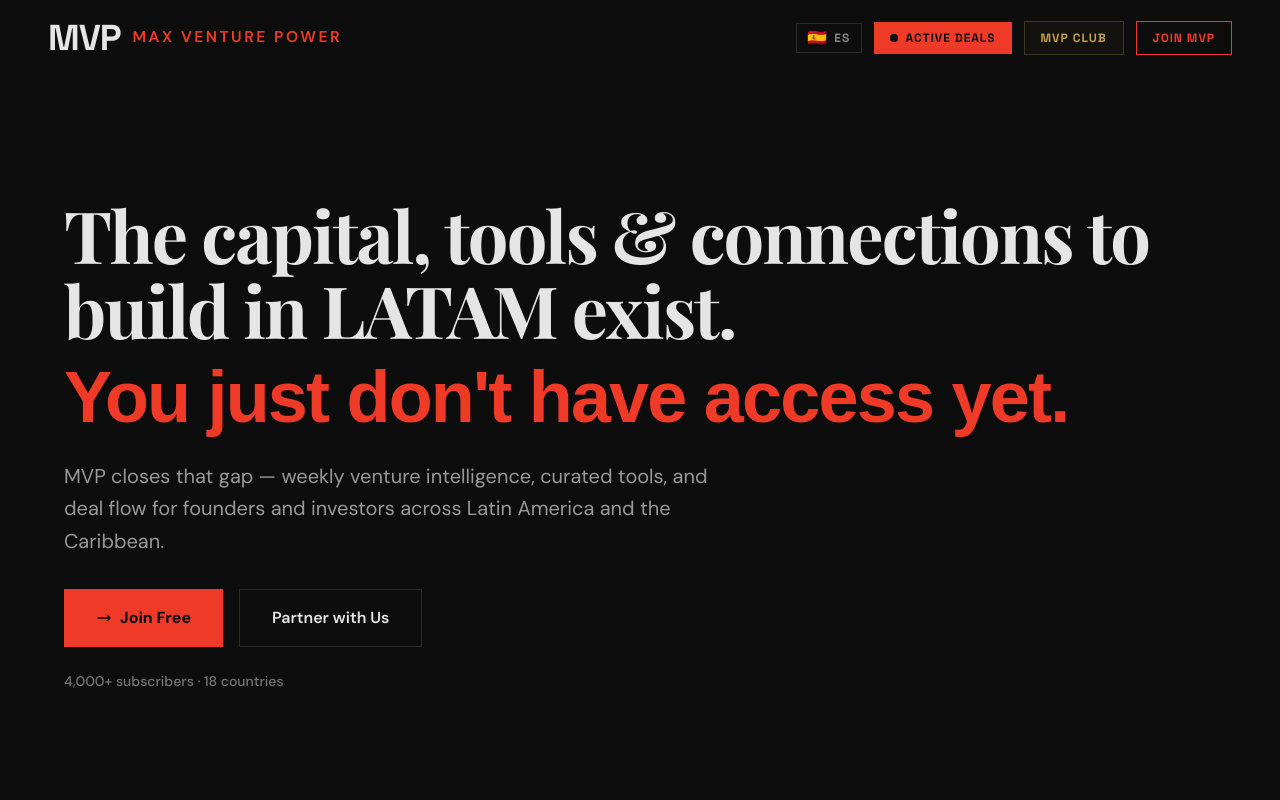
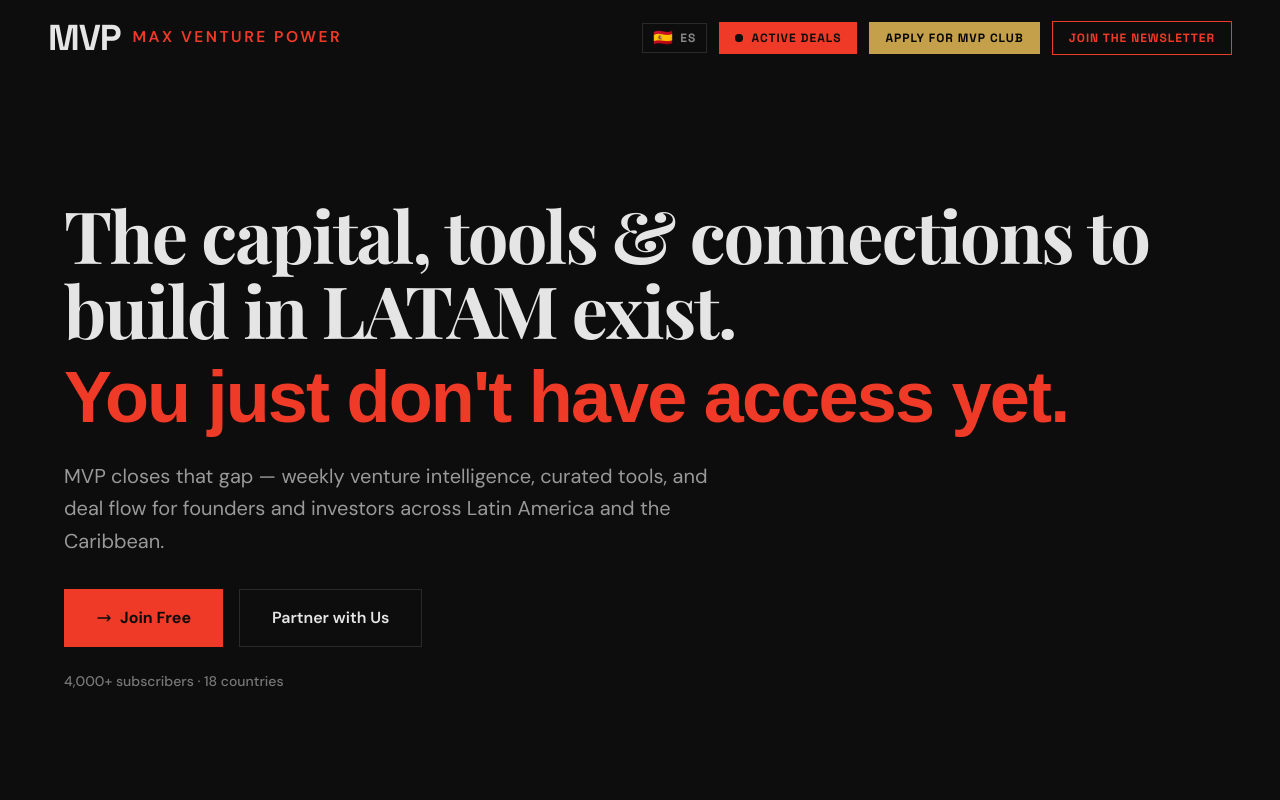
Before and after one commit to glitchxe/mvp-landing, a React (Vite) app: page / in a window 1280 px wide. Shown: the top 800 px of the page. Built offline with nearby package versions, Linux system fonts and the light colour scheme; no server answers.

Commit message:
Update nav buttons: Join the Newsletter + Apply for MVP Club
Co-Authored-By: Claude Sonnet 4.6 (1M context) <noreply@anthropic.com>

```diff
--- a/src/App.jsx
+++ b/src/App.jsx
@@ -415,21 +415,22 @@ export default function App() {
               Active Deals
             </a>
 
-            {/* MVP Club nav button */}
+            {/* Apply for MVP Club */}
             <a href="/mvpclub"
-              className="hidden sm:flex items-center gap-1.5 px-4 py-2 text-xs font-bold uppercase tracking-wide transition-all cursor-pointer border"
+              className="hidden sm:flex items-center gap-1.5 px-4 py-2 text-xs font-bold uppercase tracking-wide transition-all cursor-pointer"
               style={{
                 fontFamily: 'Space Grotesk, sans-serif',
                 letterSpacing: '0.08em',
-                color: '#C4A04A',
-                borderColor: '#C4A04A40',
-                background: '#C4A04A0A',
+                color: '#050504',
+                background: '#C4A04A',
               }}
-              onMouseEnter={e => { e.currentTarget.style.background = '#C4A04A18'; e.currentTarget.style.borderColor = '#C4A04A80'; }}
-              onMouseLeave={e => { e.currentTarget.style.background = '#C4A04A0A'; e.currentTarget.style.borderColor = '#C4A04A40'; }}
+              onMouseEnter={e => (e.currentTarget.style.background = '#D4AF5A')}
+              onMouseLeave={e => (e.currentTarget.style.background = '#C4A04A')}
             >
-              MVP Club
+              {tr.nav.applyClub}
             </a>
+
+            {/* Join the Newsletter */}
             <a href="https://mvpower.beehiiv.com"
               target="_blank" rel="noopener noreferrer"
               className="px-4 py-2 border border-[#f03a28] text-[#f03a28] text-xs font-bold hover:bg-[#f03a28] hover:text-[#0D0D0D] transition-all tracking-wide uppercase"
--- a/src/translations.js
+++ b/src/translations.js
@@ -1,6 +1,6 @@
 export const translations = {
   en: {
-    nav: { join: 'Join MVP' },
+    nav: { join: 'Join the Newsletter', applyClub: 'Apply for MVP Club' },
     hero: {
       title: 'The capital, tools & connections to build in LATAM exist.',
       highlight: "You just don't have access yet.",
@@ -149,7 +149,7 @@ export const translations = {
   },
 
   es: {
-    nav: { join: 'Únete a MVP' },
+    nav: { join: 'Únete al Newsletter', applyClub: 'Aplica al MVP Club' },
     hero: {
       title: 'El capital, herramientas y conexiones para construir en LATAM existen.',
       highlight: 'Aún no tienes acceso.',
```
